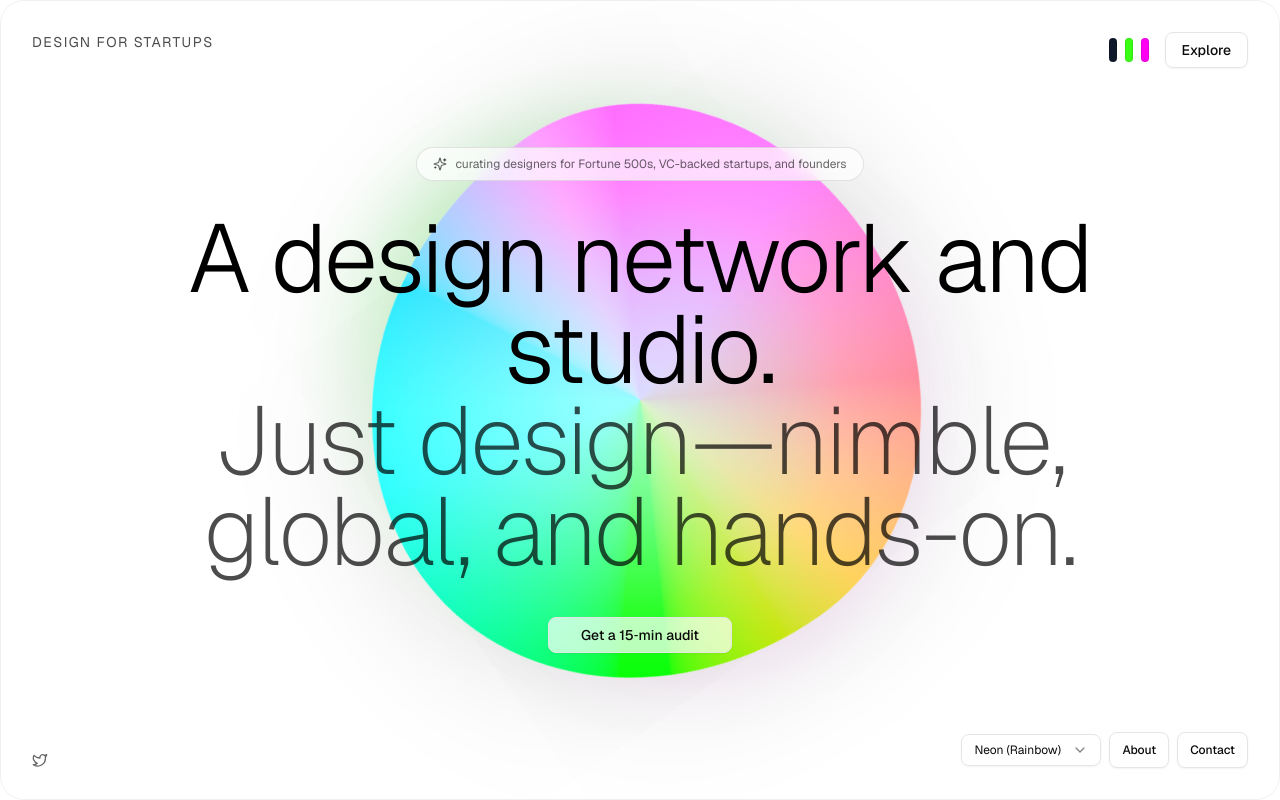
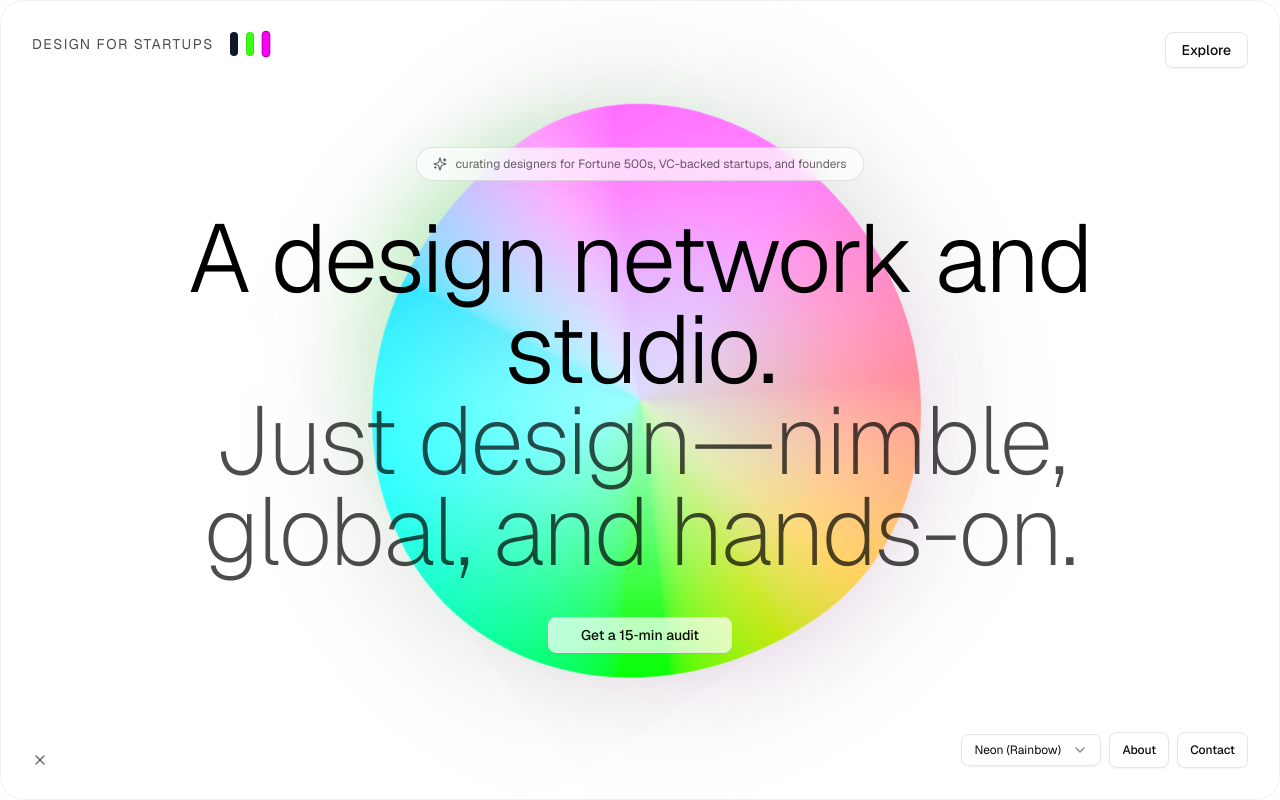
Before and after one commit to sailorjacob/designforstartups, a Next.js app: page / in a window 1280 px wide. Built offline with nearby package versions, Linux system fonts and the light colour scheme.

Commit message:
Fix X icon, wire color selectors, move to left header

```diff
--- a/app/page.tsx
+++ b/app/page.tsx
@@ -1,4 +1,4 @@
-import { ArrowRight, Sparkles, Twitter, Linkedin } from "lucide-react"
+import { ArrowRight, Sparkles, X } from "lucide-react"
 import { Button } from "@/components/ui/button"
 import { Dialog, DialogContent, DialogDescription, DialogHeader, DialogTitle, DialogTrigger } from "@/components/ui/dialog"
 import AccentOverlay from "@/components/accent-overlay"
@@ -11,12 +11,14 @@ export default function HomePage() {
   return (
     <div className="h-dvh overflow-hidden bg-white">
       <div className="relative h-full w-full">
-        {/* Brand mark */}
-        <div className="absolute left-8 top-8 z-20 text-sm tracking-widest text-black/70">DESIGN FOR STARTUPS</div>
+        {/* Brand mark + theme toggles */}
+        <div className="absolute left-8 top-8 z-20 flex items-center gap-4">
+          <div className="text-sm tracking-widest text-black/70">DESIGN FOR STARTUPS</div>
+          <VariantToggles />
+        </div>
 
-        {/* Top right controls */}
-        <div className="absolute right-8 top-8 z-20 flex items-center gap-4">
-          <VariantToggles />
+        {/* Explore button */}
+        <div className="absolute right-8 top-8 z-20">
           <Link href="/explore">
             <Button variant="outline" className="bg-white/70 hover:bg-white">Explore</Button>
           </Link>
@@ -139,7 +141,7 @@ export default function HomePage() {
             aria-label="X (Twitter)"
             className="inline-flex items-center hover:text-black"
           >
-            <Twitter className="h-4 w-4" />
+            <X className="h-4 w-4" />
           </a>
         </div>
       </div>
--- a/components/variant-toggles.tsx
+++ b/components/variant-toggles.tsx
@@ -1,11 +1,26 @@
 "use client"
+
+import { useEffect, useState } from "react"
 
 type AccentVariant = "classic" | "neon" | "rainbow"
 
+function getInitialVariant(): AccentVariant {
+  if (typeof window === "undefined") return "rainbow"
+  const stored = window.localStorage.getItem("accent-variant") as AccentVariant | null
+  return stored === "neon" || stored === "classic" || stored === "rainbow" ? stored : "rainbow"
+}
+
 export default function VariantToggles() {
+  const [activeVariant, setActiveVariant] = useState<AccentVariant>("rainbow")
+
+  useEffect(() => {
+    setActiveVariant(getInitialVariant())
+  }, [])
+
   function setVariant(variant: AccentVariant) {
     if (typeof window === "undefined") return
     window.localStorage.setItem("accent-variant", variant)
+    setActiveVariant(variant)
     document.dispatchEvent(new CustomEvent("accent-variant", { detail: variant }))
   }
 
@@ -22,7 +37,11 @@ export default function VariantToggles() {
           key={item.v}
           onClick={() => setVariant(item.v)}
           title={item.title}
-          className="h-6 w-2 rounded-sm border border-black/10"
+          className={`h-6 w-2 rounded-sm border transition-all ${
+            activeVariant === item.v
+              ? "border-black/30 shadow-sm scale-110"
+              : "border-black/10 hover:border-black/20"
+          }`}
           style={{ backgroundColor: item.color }}
           aria-label={item.title}
         />
```
